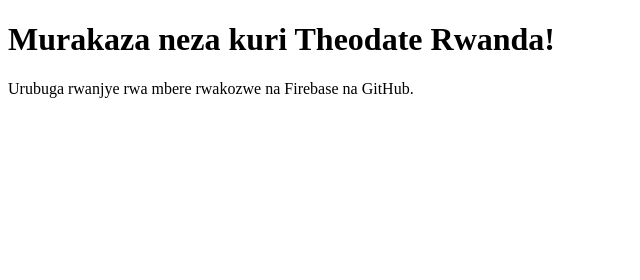
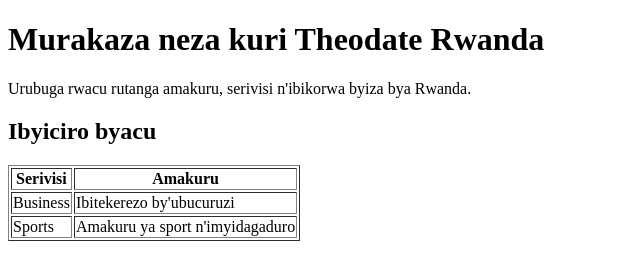
Before and after one commit to theodatemutsindashyaka36-hub/theodate-rwanda, a plain HTML site: page index.html in a window 1280 px wide. Shown: the whole page, without its empty margins (0-640 px from the left). Drawn offline with Linux system fonts and the light colour scheme.

Commit message:
Enhance index.html with additional content and structure
Updated content and structure of the index.html file to provide more information about services and news related to Rwanda.

```diff
--- a/index.html
+++ b/index.html
@@ -1,10 +1,35 @@
 <!DOCTYPE html>
 <html>
 <head>
-  <title>Theodate Rwanda</title>
+    <title>Theodate Rwanda</title>
 </head>
+
 <body>
-  <h1>Murakaza neza kuri Theodate Rwanda!</h1>
-  <p>Urubuga rwanjye rwa mbere rwakozwe na Firebase na GitHub.</p>
+    <h1>Murakaza neza kuri Theodate Rwanda</h1>
+
+    <p>
+        Urubuga rwacu rutanga amakuru, serivisi n'ibikorwa byiza bya Rwanda.
+    </p>
+
+    <h2>Ibyiciro byacu</h2>
+
+    <table border="1">
+        <tr>
+            <th>Serivisi</th>
+            <th>Amakuru</th>
+        </tr>
+
+        <tr>
+            <td>Business</td>
+            <td>Ibitekerezo by'ubucuruzi</td>
+        </tr>
+
+        <tr>
+            <td>Sports</td>
+            <td>Amakuru ya sport n'imyidagaduro</td>
+        </tr>
+
+    </table>
+
 </body>
 </html>
```
